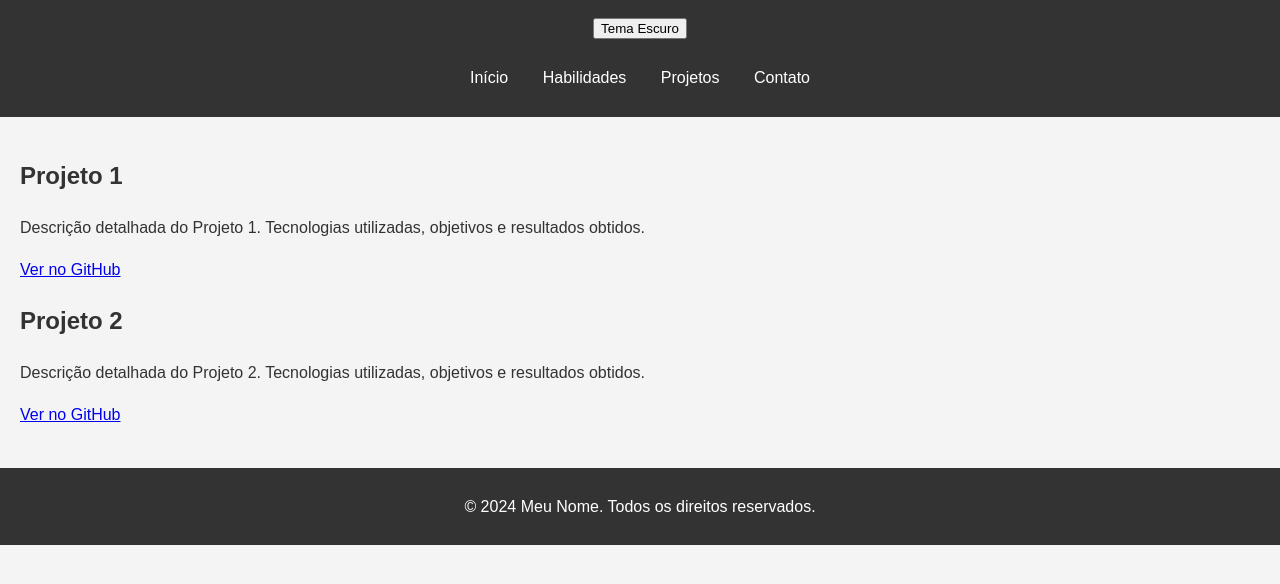
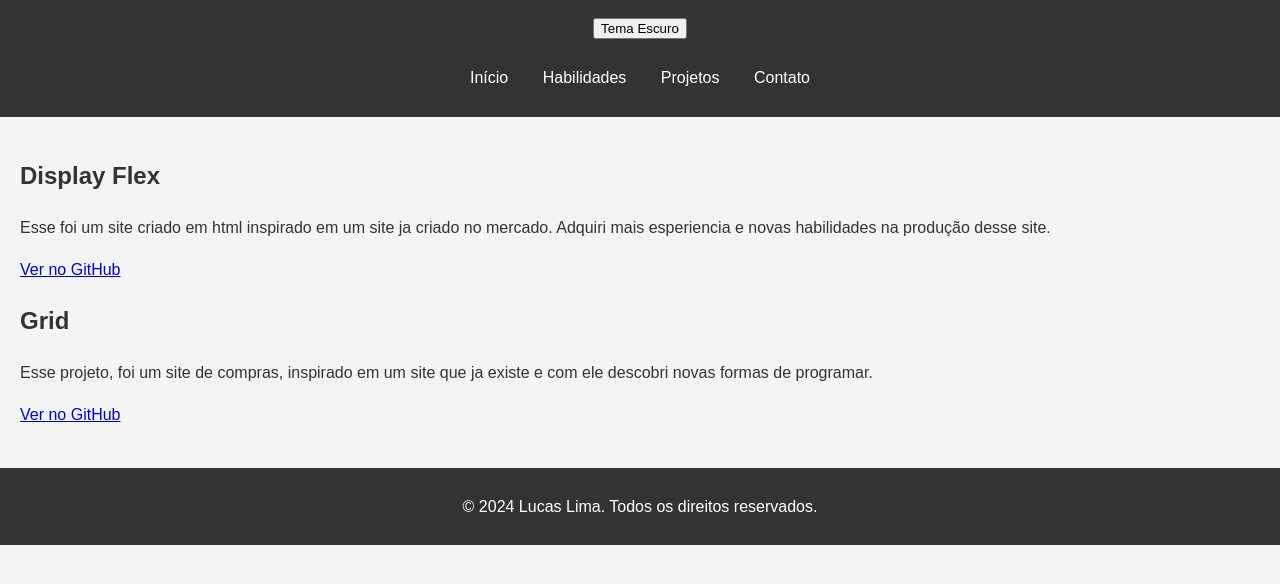
Before and after one commit to lucaslima2005/portfolio, a plain HTML site: page projetos.html in a window 1280 px wide. Shown: the part 96-680 px from the top of the page. Drawn offline with Linux system fonts and the light colour scheme.

Commit message:
Add files via upload

```diff
--- a/projetos.html
+++ b/projetos.html
@@ -22,22 +22,22 @@
 
     <main>
         <section>
-            <h2>Projeto 1</h2>
-            <p>Descrição detalhada do Projeto 1. Tecnologias utilizadas, objetivos e resultados obtidos.</p>
-            <a href="link-do-projeto-1" target="_blank">Ver no GitHub</a>
+            <h2>Display Flex</h2>
+            <p>Esse foi um site criado em html inspirado em um site ja criado no mercado. Adquiri mais esperiencia e novas habilidades na produção desse site. </p>
+            <a href="https://lucaslima2005.github.io/display-flex/" target="_blank">Ver no GitHub</a>
         </section>
 
         <section>
-            <h2>Projeto 2</h2>
-            <p>Descrição detalhada do Projeto 2. Tecnologias utilizadas, objetivos e resultados obtidos.</p>
-            <a href="link-do-projeto-2" target="_blank">Ver no GitHub</a>
+            <h2>Grid</h2>
+            <p>Esse projeto, foi um site de compras, inspirado em um site que ja existe e com ele descobri novas formas de programar.</p>
+            <a href="https://lucaslima2005.github.io/site-grid-susu/" target="_blank">Ver no GitHub</a>
         </section>
 
 
     </main>
 
     <footer>
-        <p>&copy; 2024 Meu Nome. Todos os direitos reservados.</p>
+        <p>&copy; 2024 Lucas Lima. Todos os direitos reservados.</p>
     </footer>
 
     <script src="script.js"></script>
```
Also changed, not shown: contato.html (+1 -1 lines), habilidades.html (+1 -1 lines), index.html (+1 -1 lines).
